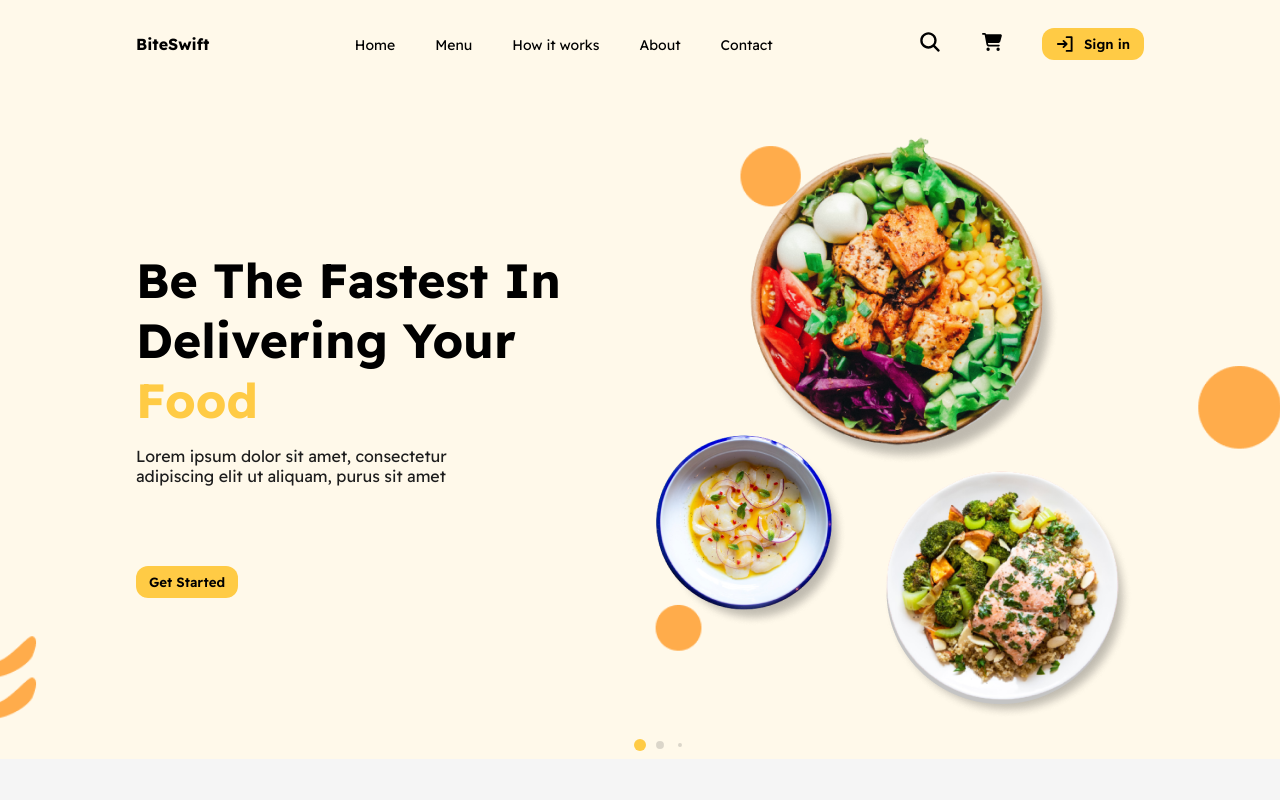
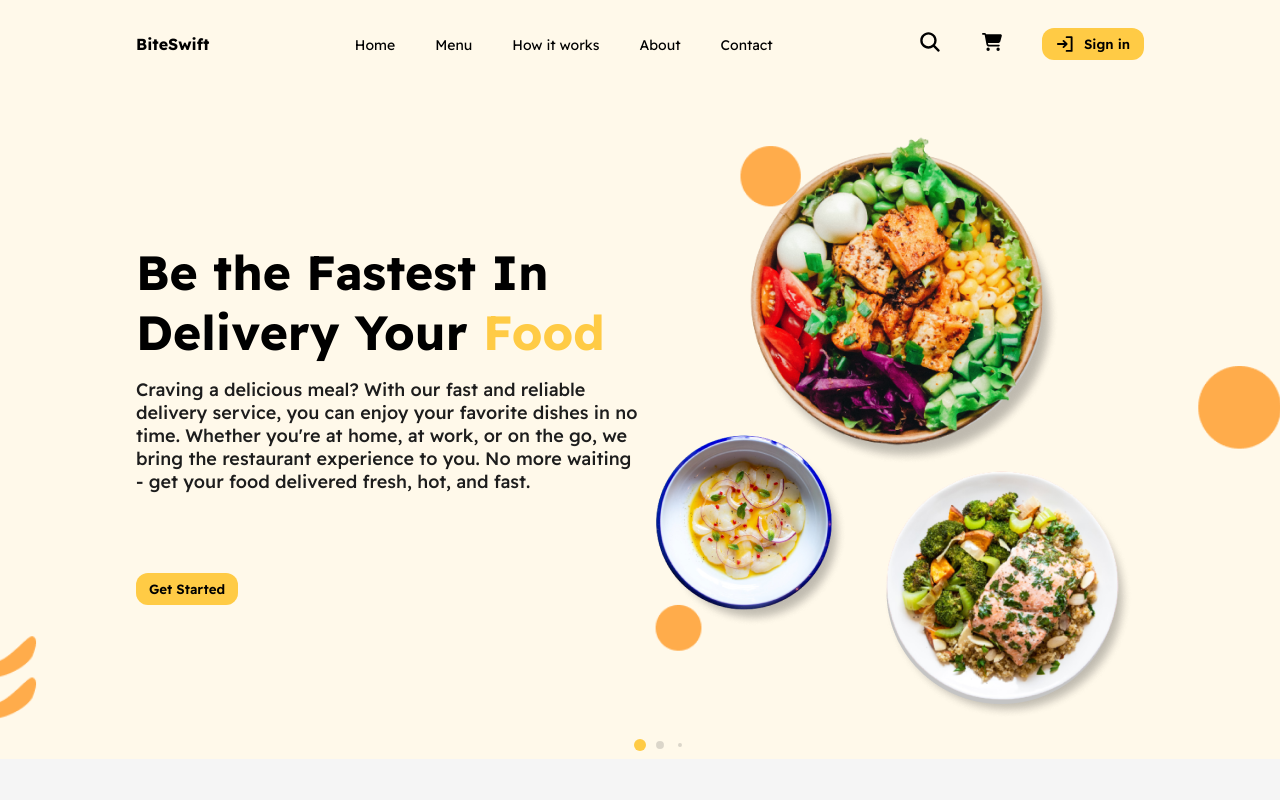
Before and after one commit to Kaydev-cmd/biteswift-app, a React (Vite) app in the folder frontend/: page / in a window 1280 px wide. Shown: the top 800 px of the page. Built offline with nearby package versions, Linux system fonts and the light colour scheme; no server answers; a web font is replaced by a local one.

Commit message:
Added funtionality to the hero sectiona and made it dynamic

```diff
--- a/frontend/package.json
+++ b/frontend/package.json
@@ -13,7 +13,7 @@
     "react": "^18.3.1",
     "react-dom": "^18.3.1",
     "react-icons": "^5.3.0",
-    "react-router-dom": "^6.28.0",
+    "react-router-dom": "^6.29.0",
     "swiper": "^11.1.14"
   },
   "devDependencies": {
--- a/frontend/src/components/Hero.css
+++ b/frontend/src/components/Hero.css
@@ -40,6 +40,8 @@
 
 .hero .content .left-wrapper .text p {
   color: #1d1d1d;
+  font-size: 18px;
+  font-weight: 500;
 }
 
 .hero .content .left-wrapper button {
--- a/frontend/src/components/Hero.jsx
+++ b/frontend/src/components/Hero.jsx
@@ -1,4 +1,5 @@
-// import React from "react";
+import React from "react";
+import { useNavigate } from "react-router-dom";
 import "./Hero.css";
 import { Swiper, SwiperSlide } from "swiper/react";
 
@@ -9,7 +10,59 @@ import { Pagination, Autoplay } from "swiper/modules";
 import "swiper/css";
 import "swiper/css/pagination";
 
+const HeroSlide = ({ title, description, imageSrc, onButtonClick }) => {
+  return (
+    <div className="content">
+      <div className="left-wrapper">
+        <div className="text">
+          <h2>
+            {title}
+            <br />
+            Delivery Your <span>Food</span>
+          </h2>
+          <p>{description}</p>
+        </div>
+        <button onClick={onButtonClick}>Get Started</button>
+      </div>
+      <img src={`${imageSrc}`} alt="Food" />
+    </div>
+  );
+};
+
 export const Hero = () => {
+  const navigate = useNavigate();
+
+  // Navigate to the order page
+  const handleButtonClick = () => {
+    navigate("/order");
+  };
+
+  // Dyanamic Slide data
+  const slides = [
+    {
+      title: "Be the Fastest In",
+      description: `Craving a delicious meal? With our fast and reliable delivery service, you can enjoy your favorite dishes
+        in no time. Whether you're at home, at work, or on the go, we bring the restaurant experience to you.
+        No more waiting - get your food  delivered fresh, hot, and fast.`,
+      imageSrc: "/images/home/img-hero.png",
+    },
+    {
+      title: "Be the Fastest In",
+      description: `Hungry, Don't wait! Get your meals delivered fast, fresh, and hot to your door with just a click. From
+        comforting classics to new cravings, we've got it all, ready to go when you are. Experience convenience
+        at its best - order now and enjoy every bite!`,
+      imageSrc: "/images/home/img-hero.png",
+    },
+    {
+      title: "Be the Fastest In",
+      description: `No matter what you're craving, we've got you covered. From quick bites to hearty meals, enjoy your
+        favorite foods delivered straight to you - fast, hot, and hassle-free. Order now and get ready for a
+        delicious experience at your doorstep!
+        `,
+      imageSrc: "/images/home/img-hero.png",
+    },
+  ];
+
   return (
     <>
       <section className="hero">
@@ -25,66 +78,16 @@ export const Hero = () => {
             modules={[Pagination, Autoplay]}
             className="hero-swiper"
           >
-            <SwiperSlide>
-              <div className="content">
-                <div className="left-wrapper">
-                  <div className="text">
-                    <h2>
-                      Be The Fastest In
-                      <br />
-                      Delivering Your <span>Food</span>
-                    </h2>
-                    <p>
-                      Lorem ipsum dolor sit amet, consectetur
-                      <br />
-                      adipiscing elit ut aliquam, purus sit amet
-                    </p>
-                  </div>
-                  <button>Get Started</button>
-                </div>
-                <img src="/images/home/img-hero.png" alt="Food" />
-              </div>
-            </SwiperSlide>
-            <SwiperSlide>
-              <div className="content">
-                <div className="left-wrapper">
-                  <div className="text">
-                    <h2>
-                      Be The Fastest In
-                      <br />
-                      Delivering Your <span>Food</span>
-                    </h2>
-                    <p>
-                      Lorem ipsum dolor sit amet, consectetur
-                      <br />
-                      adipiscing elit ut aliquam, purus sit amet
-                    </p>
-                  </div>
-                  <button>Get Started</button>
-                </div>
-                <img src="/images/home/img-hero.png" alt="Food" />
-              </div>
-            </SwiperSlide>
-            <SwiperSlide>
-              <div className="content">
-                <div className="left-wrapper">
-                  <div className="text">
-                    <h2>
-                      Be The Fastest In
-                      <br />
-                      Delivering Your <span>Food</span>
-                    </h2>
-                    <p>
-                      Lorem ipsum dolor sit amet, consectetur
-                      <br />
-                      adipiscing elit ut aliquam, purus sit amet
-                    </p>
-                  </div>
-                  <button>Get Started</button>
-                </div>
-                <img src="/images/home/img-hero.png" alt="Food" />
-              </div>
-            </SwiperSlide>
+            {slides.map((slide, index) => (
+              <SwiperSlide key={index}>
+                <HeroSlide
+                  title={slide.title}
+                  description={slide.description}
+                  imageSrc={slide.imageSrc}
+                  onButtonClick={handleButtonClick}
+                />
+              </SwiperSlide>
+            ))}
           </Swiper>
         </div>
       </section>
--- /dev/null
+++ b/frontend/src/pages/order/Order.jsx
@@ -0,0 +1,7 @@
+import React from "react";
+
+const Order = () => {
+  return <div>Order</div>;
+};
+
+export default Order;
--- a/frontend/src/router/Router.jsx
+++ b/frontend/src/router/Router.jsx
@@ -2,6 +2,7 @@
 import { createBrowserRouter } from "react-router-dom";
 import Main from "../layout/Main";
 import Home from "../pages/home/Home";
+import Order from "../pages/order/Order";
 
 const Router = createBrowserRouter([
   {
@@ -12,6 +13,10 @@ const Router = createBrowserRouter([
         path: "/",
         element: <Home />,
       },
+      {
+        path: "/order",
+        element: <Order />,
+      },
     ],
   },
 ]);
```
Also changed, not shown: frontend/src/pages/order/Order.css (added), 1 other file (tests, documents, lock files or other folders).
